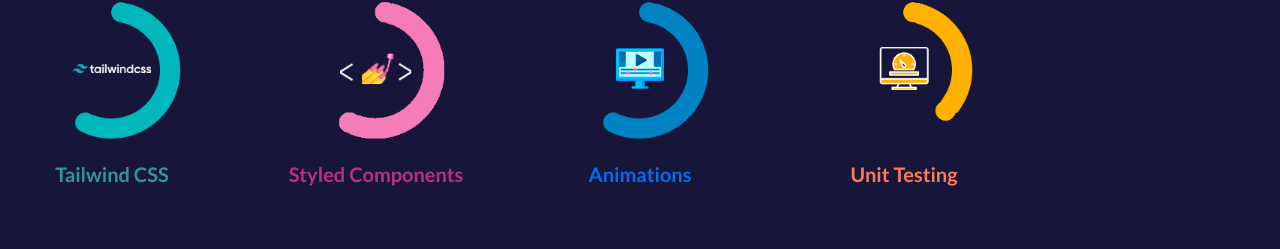
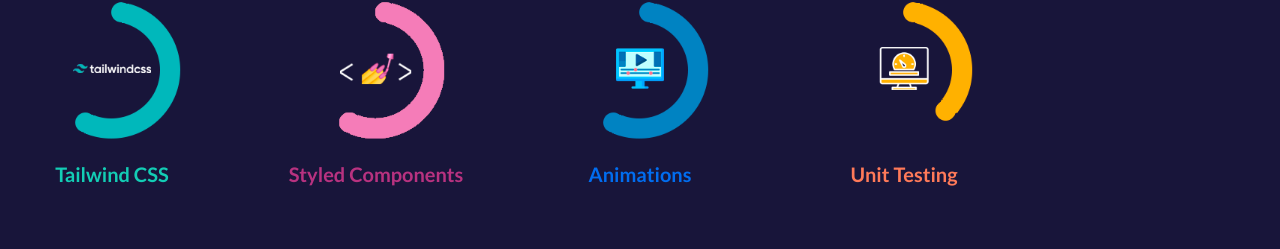
Before and after one commit to Felixmp7/Portafolios, a Next.js app: page / in a window 1280 px wide. Shown: the part 4805-5054 px from the top of the page. Built offline with nearby package versions, Linux system fonts and the light colour scheme.

Commit message:
Cambia color de Tailwind

```diff
--- a/tailwind.config.js
+++ b/tailwind.config.js
@@ -92,7 +92,7 @@ module.exports = {
             ...theme('colors'),
             'custom-purple': '#582DE8',
             'custom-yellow': '#f2b42a',
-            tailwind: '#319795',
+            tailwind: '#13CDB5',
             orange: '#ff7a59',
             html: '#FC4A0C',
             css: '#2096F3',
```
